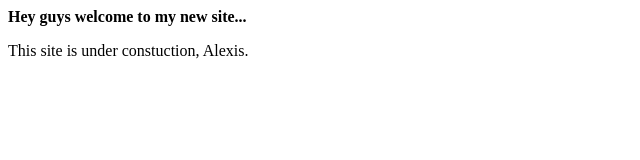
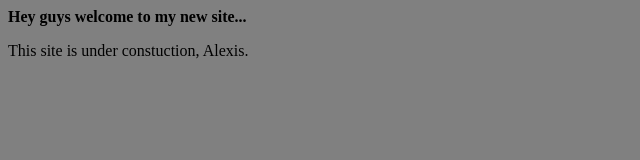
Before and after one commit to NickArchiver/TIVO-ONLINE-UNOFFICIAL, a plain HTML site: page index.html in a window 1280 px wide. Shown: the whole page, without its empty margins (0-640 px from the left). Drawn offline with Linux system fonts and the light colour scheme.

Commit message:
Update index.html

```diff
--- a/index.html
+++ b/index.html
@@ -1,4 +1,5 @@
 <HTML>
+ <body style="background-color:grey;">
 <HEAD>
  <TITLE>This is the same NA52 from youtube</TITLE>
 </HEAD>
```
